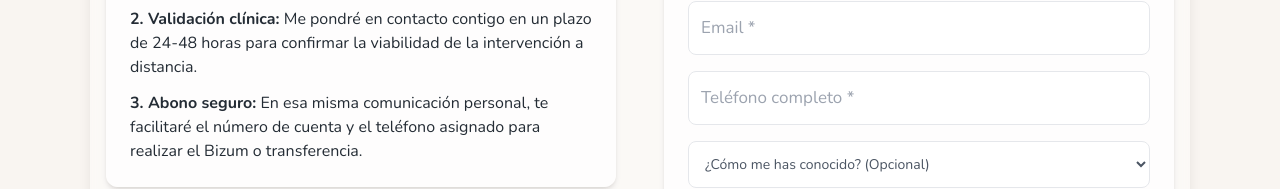
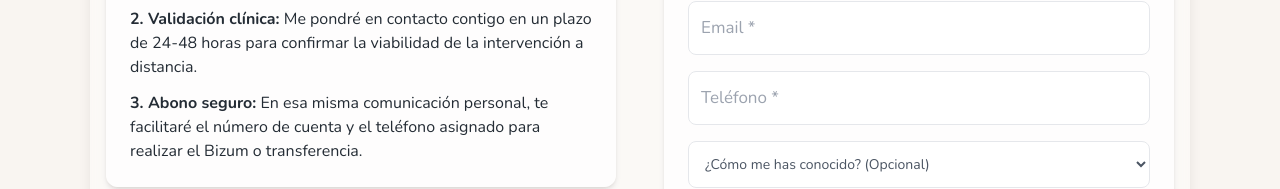
Before and after one commit to psicopiloto/psicopilotopage1, a Next.js app: page /contacto-bono in a window 1280 px wide. Shown: the part 971-1160 px from the top of the page. Built offline with nearby package versions, Linux system fonts and the light colour scheme.

Commit message:
Update contacto-bono.js

```diff
--- a/pages/contacto-bono.js
+++ b/pages/contacto-bono.js
@@ -116,8 +116,9 @@ export default function ContactoBono() {
               <h2 className="text-2xl font-bold text-psicopiloto-blue-600 mb-4">
                 Compromiso y Continuidad en tu Proceso
               </h2>
+              {/* Corrección: Cambiados los asteriscos de Markdown por etiquetas strong de HTML */}
               <p className="text-base text-psicopiloto-gray-700 leading-relaxed">
-                Has seleccionado el **Bono de Psicoterapia Online (250€)**. Este formato está diseñado específicamente para proteger la regularidad semanal que requiere el reprocesamiento profundo mediante el protocolo EMDR, optimizando la planificación de tus sesiones sin interrupciones temporales.
+                Has seleccionado el <strong>Bono de Psicoterapia Online (250€)</strong>. Este formato está diseñado específicamente para proteger la regularidad semanal que requiere el reprocesamiento profundo mediante el protocolo EMDR, optimizando la planificación de tus sesiones sin interrupciones temporales.
               </p>
               <br />
               <h3 className="text-xl font-semibold text-psicopiloto-green-600 mb-3">
@@ -145,8 +146,8 @@ export default function ContactoBono() {
                 <input required name="nombre" value={form.nombre} onChange={update} placeholder="Nombre completo *" className="p-3 rounded-lg border focus:outline-none focus:ring-2 focus:ring-psicopiloto-green-400 bg-white" />
                 <input required name="edad" value={form.edad} onChange={update} type="number" placeholder="Edad *" className="p-3 rounded-lg border focus:outline-none focus:ring-2 focus:ring-psicopiloto-green-400 bg-white" />
                 <input required name="email" value={form.email} onChange={update} type="email" placeholder="Email *" className="p-3 rounded-lg border focus:outline-none focus:ring-2 focus:ring-psicopiloto-green-400 bg-white" />
-                {/* Modificación: Propiedad required aplicada y cambio a Teléfono completo obligatorio * */}
-                <input required name="telefono" value={form.telefono} onChange={update} placeholder="Teléfono completo *" className="p-3 rounded-lg border focus:outline-none focus:ring-2 focus:ring-psicopiloto-green-400 bg-white" />
+                {/* Corrección: Quitado "completo" del placeholder para unificar el diseño */}
+                <input required name="telefono" value={form.telefono} onChange={update} placeholder="Teléfono *" className="p-3 rounded-lg border focus:outline-none focus:ring-2 focus:ring-psicopiloto-green-400 bg-white" />
 
                 <select name="descubierto" value={form.descubierto} onChange={update} className="p-3 rounded-lg border focus:outline-none focus:ring-2 focus:ring-psicopiloto-green-400 bg-white text-psicopiloto-gray-500 text-sm cursor-pointer">
                   <option value="" disabled>¿Cómo me has conocido? (Opcional)</option>
```
